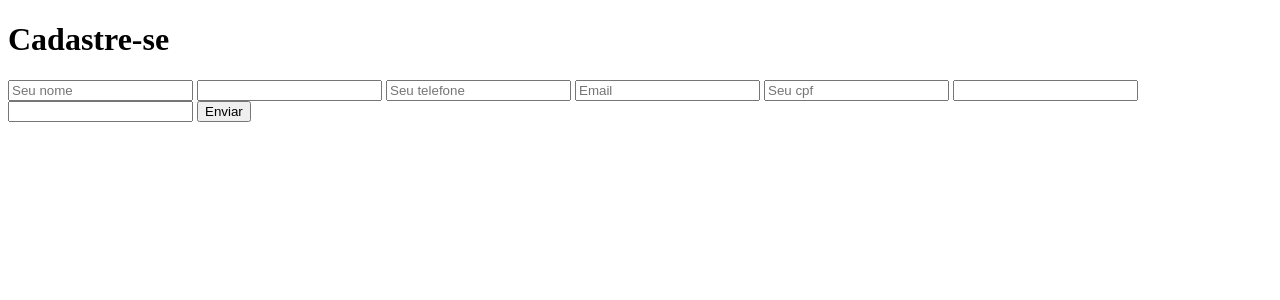
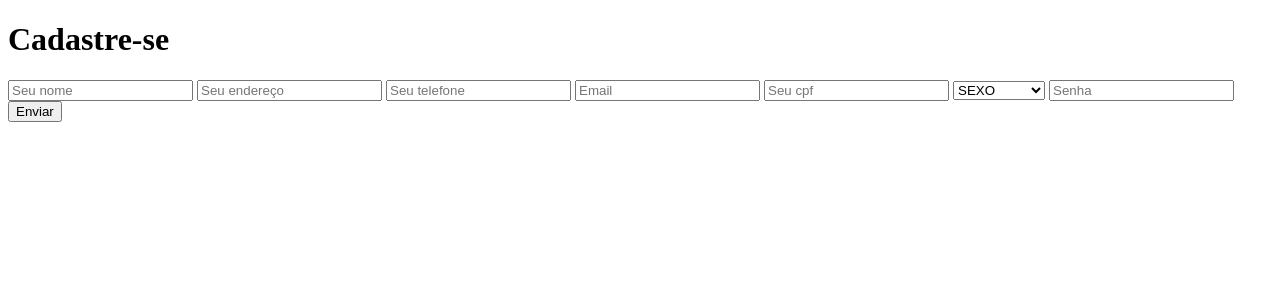
Before and after one commit to CorreaJo/projeto-final-pw2, a PHP site: page /usuario/usuario.php in a window 1280 px wide. Shown: the top 300 px of the page. Run offline with PHP 8.4, Linux system fonts and the light colour scheme.

Commit message:
Correções

```diff
--- a/conexao.php
+++ b/conexao.php
@@ -1,7 +1,7 @@
 <?php
 
 function conexao(){
-    $conexao = mysqli_connect("localhost", "root", "", "cordshoes");
+    $conexao = mysqli_connect("localhost:3306", "cordwe98_PW2", "#Joao09238", "cordwe98_pw2");
 
     if(!$conexao) {
         die("Conexão falhou: ". mysqli_connect_error());
--- a/script.sql
+++ b/script.sql
@@ -35,8 +35,8 @@ create table if not exists cordshoes.usuario (
     endereco varchar(150) NOT NULL,
     telefone varchar(11) NULL DEFAULT NULL,
     email varchar(150) NULL DEFAULT NULL,
-    cpf varchar(11) NOT NULL,
-    sexo varchar(1) NULL default NULL,
+    cpf varchar(14) NOT NULL,
+    sexo varchar(25) NULL default NULL,
     senha varchar(10) NOT NULL,
     primary key (idUsuario)
 );
--- a/views/usuario/usuario.php
+++ b/views/usuario/usuario.php
@@ -7,18 +7,25 @@
     <title>Login / Cadastre-se</title>
 </head>
 <body>
+    <div>
         <h1>Cadastre-se</h1>
-
         <form action="novoUsuario.php" method="POST">
             <input type="text"  name="nome" placeholder="Seu nome">
-        <input type="text" name="endereco">
+            <input type="text" name="endereco" placeholder="Seu endereço">
             <input type="tel"
             maxlength="11" name="telefone" placeholder="Seu telefone">
             <input type="email" name="email" placeholder="Email">
-        <input type="text" name="cpf" placeholder="Seu cpf" maxlength="11" minlength="11">
-        <input type="text" name="sexo">
-        <input type="password" name="senha" maxlength="10">
+            <input type="text" name="cpf" placeholder="Seu cpf" maxlength="14" minlength="11">
+            <select name="sexo">
+                <option value="" selected disabled>SEXO</option>
+                <option value="feminino">Feminino</option>
+                <option value="masculino">Masculino</option>
+                <option value="naobinario">Não Binário</option>
+                <option value="outro">Outro</option>
+            </select>
+            <input type="password" name="senha" maxlength="10" placeholder="Senha">
             <button>Enviar</button>
         </form>
+    </div>
 </body>
 </html>
```
Lines whose indentation alone changed are shown as unchanged.
